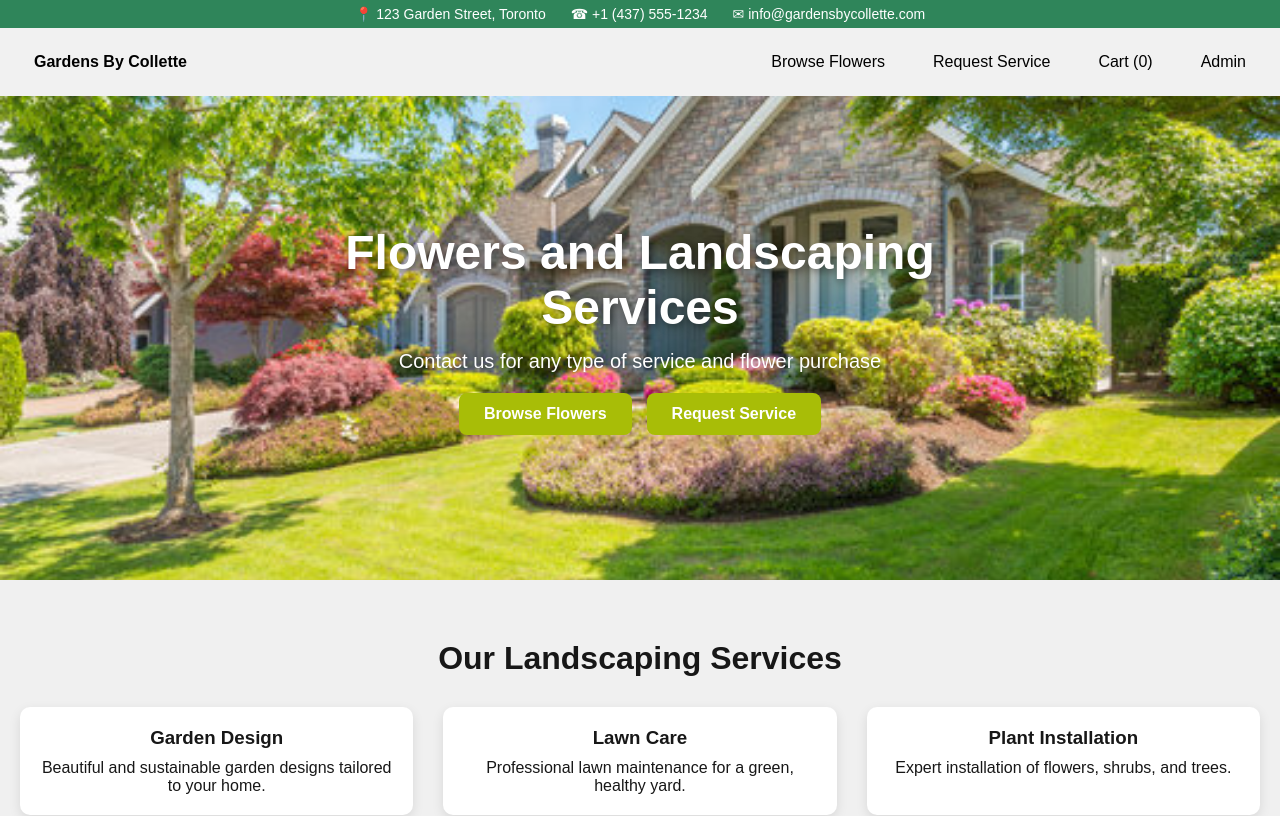
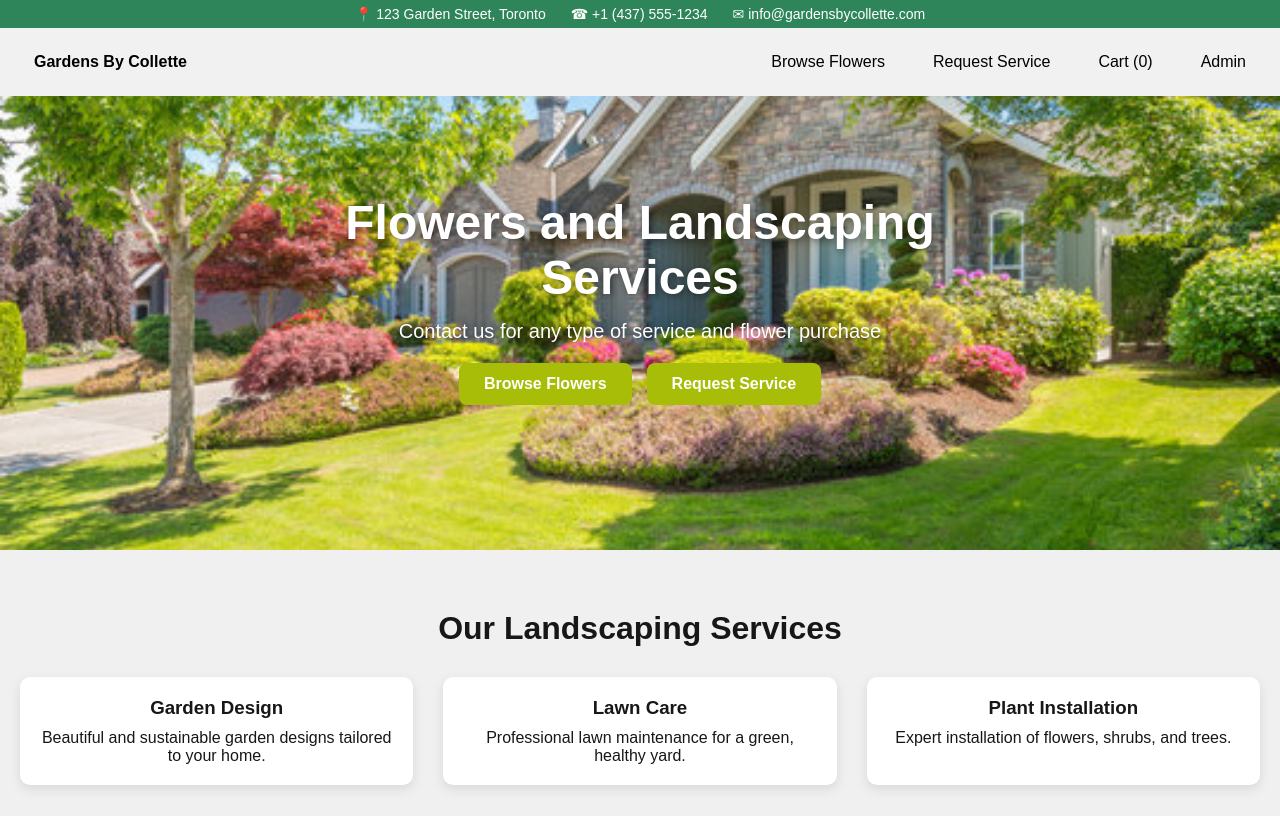
Before and after one commit to fazlayelahisafin/gardensbycollette, a Next.js app: page / in a window 1280 px wide. Shown: the top 816 px of the page. Built offline with nearby package versions, Linux system fonts and the light colour scheme.

Commit message:
Fix issue

```diff
--- a/app/page.module.css
+++ b/app/page.module.css
@@ -1,7 +1,7 @@
 body {
   background: #f4f4f4;
   color: #171717;
-  padding-top: 80px;
+  padding-top: 50px;
   /* prevent content hiding behind fixed navbar */
 }
 
```
